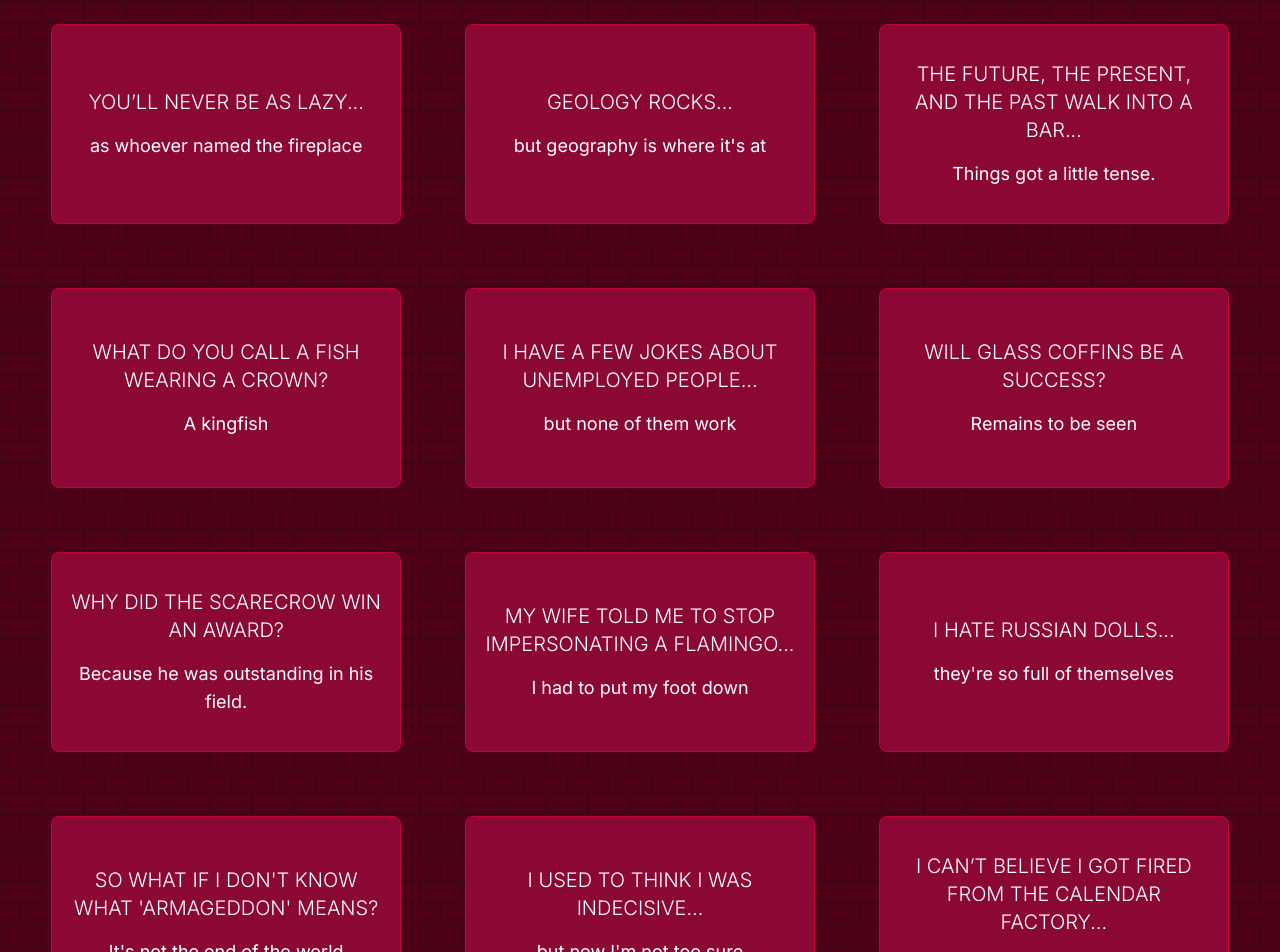
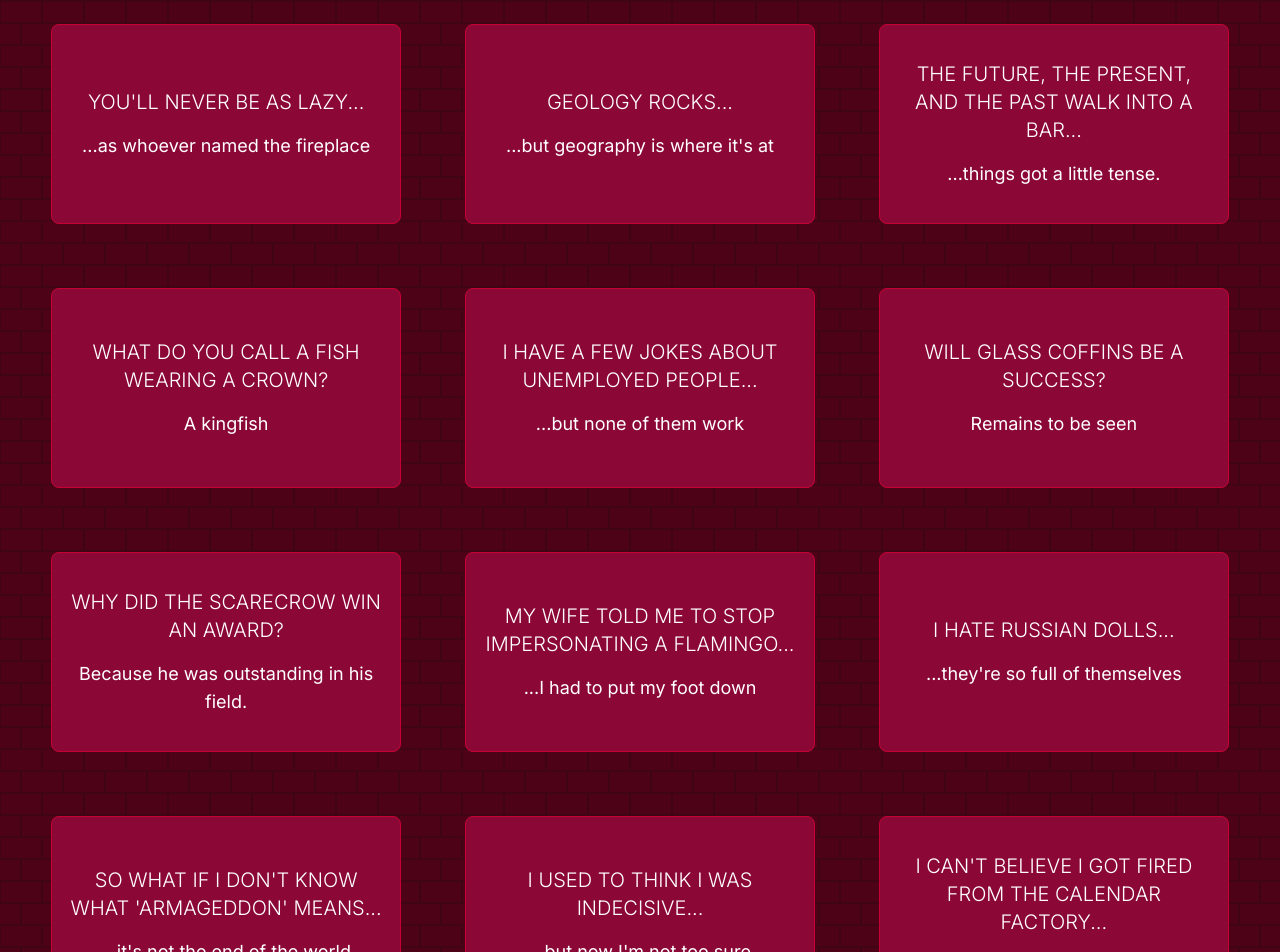
Before and after one commit to michaelgainford/michaelgainford.github.io, a Next.js app: page /projects/jokes in a window 1280 px wide. Shown: the part 395-1347 px from the top of the page. Built offline with nearby package versions, Linux system fonts and the light colour scheme.

Commit message:
Updated relevant areas to work off JSON file instead of JSX.

```diff
--- a/app/projects/jokes/page.jsx
+++ b/app/projects/jokes/page.jsx
@@ -4,8 +4,9 @@ import Header from "@/components/header/Header";
 import H1 from "@/components/typography/H1Span";
 import Page_Intro from "@/components/site_elements/Page_Intro";
 import Footer from "@/components/footer/Footer";
-import DataForJokes from "@/data/to_replace_with_json/Data_For_Jokes";
-DataForJokes.sort(() => Math.random() - 0.5);
+import DataForJokesJSON from "@/data/new_json_file/data_for__jokes.json";
+const Jokes = DataForJokesJSON.Jokes;
+Jokes.sort(() => Math.random() - 0.5);
 
 export default function PAGE_JOKES() {
 	return (
@@ -20,7 +21,7 @@ export default function PAGE_JOKES() {
 					other_classes={`text-balance text-center`}
 				/>
 				<div className="grid w-full grid-cols-1 gap-4 md:grid-cols-2 md:gap-8 lg:gap-16 xl:grid-cols-3 motion motion-preset-slide-up motion-delay-1000">
-					{DataForJokes.map((joke, index) => (
+					{Jokes.map((joke, index) => (
 					<div key={index} className="border border-rose-700 bg-rose-900 p-4 rounded-lg min-h-[200px] space-y-4 text-center flex items-center flex-col justify-center">
 						<p className="text-xl font-light uppercase">{joke.setup}</p>
 						<p className="text-lg">{joke.punchline}</p>
--- a/components/RandomJokeGenerator.jsx
+++ b/components/RandomJokeGenerator.jsx
@@ -1,7 +1,8 @@
-import DataForJokes from "@/data/to_replace_with_json/Data_For_Jokes";
+import DataForJokesJSON from "@/data/new_json_file/data_for__jokes.json";
+const Jokes = DataForJokesJSON.Jokes;
+const randomJoke = Jokes[Math.floor(Math.random() * Jokes.length)];
 
-export default function RANDOM_JOKES_GENERATOR () {
-    const randomJoke = DataForJokes[Math.floor(Math.random() * DataForJokes.length)];
+export default function COMPONENT_RANDOM_JOKES_GENERATOR () {
     return (
         <div className="flex flex-col items-center justify-center p-4 space-y-4 text-center rounded-lg">
             <p className="text-xl font-light uppercase">{randomJoke.setup}</p>
--- a/data/to_replace_with_json/Data_For_Jokes.jsx
+++ /dev/null
@@ -1,63 +0,0 @@
-const DataForJokes = [
-    {
-		setup: "What do you call a fish wearing a crown?",
-		punchline: "A kingfish",
-    },
-    {
-		setup: "Will glass coffins be a success?",
-		punchline: "Remains to be seen",
-    },
-    {
-		setup: "When life gives you melons...",
-		punchline: "you might be dyslexic.",
-    },
-    {
-		setup: "I hate Russian dolls...",
-		punchline: "they're so full of themselves",
-    },
-    {
-		setup: "Geology rocks...",
-		punchline: "but geography is where it's at",
-    },
-    {
-		setup: "My wife told me to stop impersonating a flamingo...",
-		punchline: "I had to put my foot down",
-    },
-    {
-        setup: "So what if I don't know what 'Armageddon' means?",
-        punchline: "It's not the end of the world",
-    },
-    {
-        setup: "The future, the present, and the past walk into a bar...",
-        punchline: "Things got a little tense.",
-    },
-    {
-        setup: "I have a few jokes about unemployed people...",
-        punchline: "but none of them work",
-    },
-    {
-        setup: "You’ll never be as lazy...",
-        punchline: "as whoever named the fireplace",
-    },
-    {
-        setup: "I used to think I was indecisive...",
-        punchline: "but now I'm not too sure",
-    },
-    {
-        setup: "I can’t believe I got fired from the calendar factory...",
-        punchline: "all I did was take a day off",
-    },
-    {
-        setup: "I've just written a song about tortillas...",
-        punchline: "actually, it’s more of a rap",
-    },
-	{
-		setup: "Why do we tell actors to break a leg?",
-		punchline: "Because every play has a cast."
-	},
-	{
-		setup: "Why did the scarecrow win an award?",
-		punchline: "Because he was outstanding in his field."
-	}
-];
-export default DataForJokes;
--- a/data/to_replace_with_json/Data_For_PremierLeagueTopScorers.jsx
+++ b/data/to_replace_with_json/Data_For_PremierLeagueTopScorers.jsx
@@ -225,13 +225,13 @@ const Data_TopScorers = [
 		playerName: "Jamie Vardy",
 		playerSlug: "jamie-vardy",
 		playerClubs: ["Leicester City (141)"],
-		playerApps: 320,
-		playerGoals: 141,
+		playerApps: 321,
+		playerGoals: 142,
 		playerLastGoalFor: "Leicester City",
-		playerLastGoalOpponent: "West Ham United",
-		playerLastGoalDate: "2024-12-03",
+		playerLastGoalOpponent: "Brighton & Hove Albion",
+		playerLastGoalDate: "2024-12-08",
 		playerCurrent: true,
-		updated: "2024-12-01",
+		updated: "2024-12-08",
     },
     {
 		playerId: 15,
@@ -565,15 +565,15 @@ const Data_TopScorers = [
 		playerName: "Son Heung-Min",
 		playerSlug: "son-heung-min",
 		playerClubs: [
-			"Tottenham Hotspur (123)"
+			"Tottenham Hotspur (124)"
 		],
-		playerApps: 314,
-		playerGoals: 123,
+		playerApps: 315,
+		playerGoals: 124,
 		playerLastGoalFor: "Tottenham Hotspur",
-		playerLastGoalOpponent: "West Ham United",
-		playerLastGoalDate: "2024-10-19",
+		playerLastGoalOpponent: "Chelsea",
+		playerLastGoalDate: "2024-12-08",
 		playerCurrent: true,
-		updated: "2024-12-06"
+		updated: "2024-12-08"
 	}
   ];
 
```
